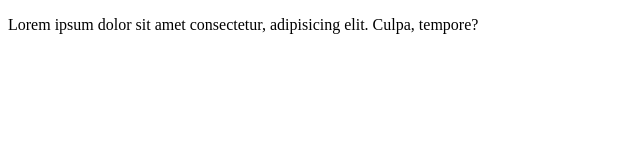
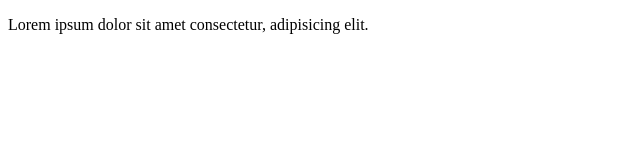
Before and after one commit to josueloGITHUB/test_reporitorio, a plain HTML site: page index.html in a window 1280 px wide. Shown: the whole page, without its empty margins (0-640 px from the left). Drawn offline with Linux system fonts and the light colour scheme.

```diff
--- a/index.html
+++ b/index.html
@@ -11,7 +11,7 @@
     <!-- DIV CONTENEDOR 1 -->
     <div class="container">
         <div class="row">
-            <p>Lorem ipsum dolor sit amet consectetur, adipisicing elit. Culpa, tempore?</p>
+            <p>Lorem ipsum dolor sit amet consectetur, adipisicing elit.</p>
         </div>
     </div>
 </body>
```
